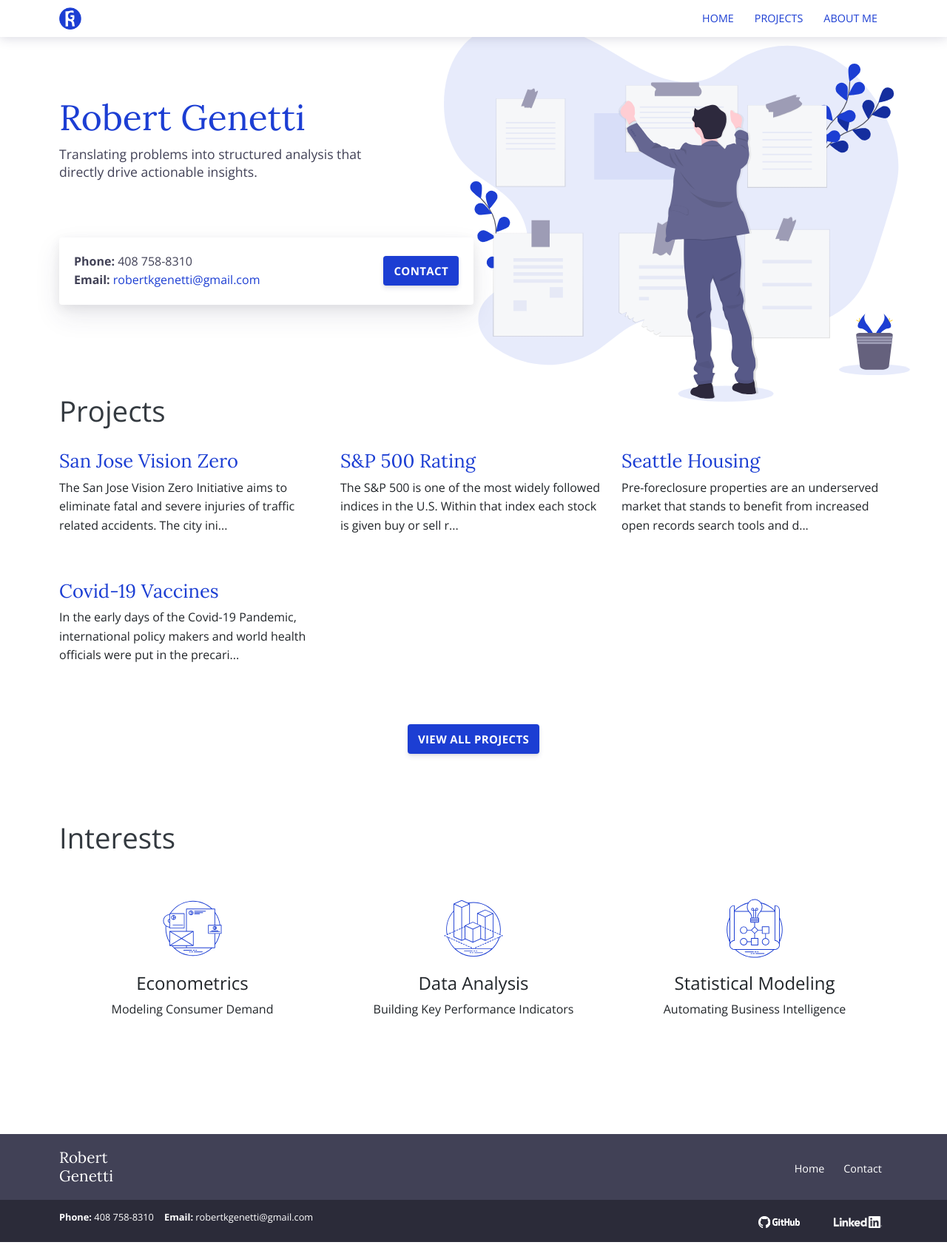
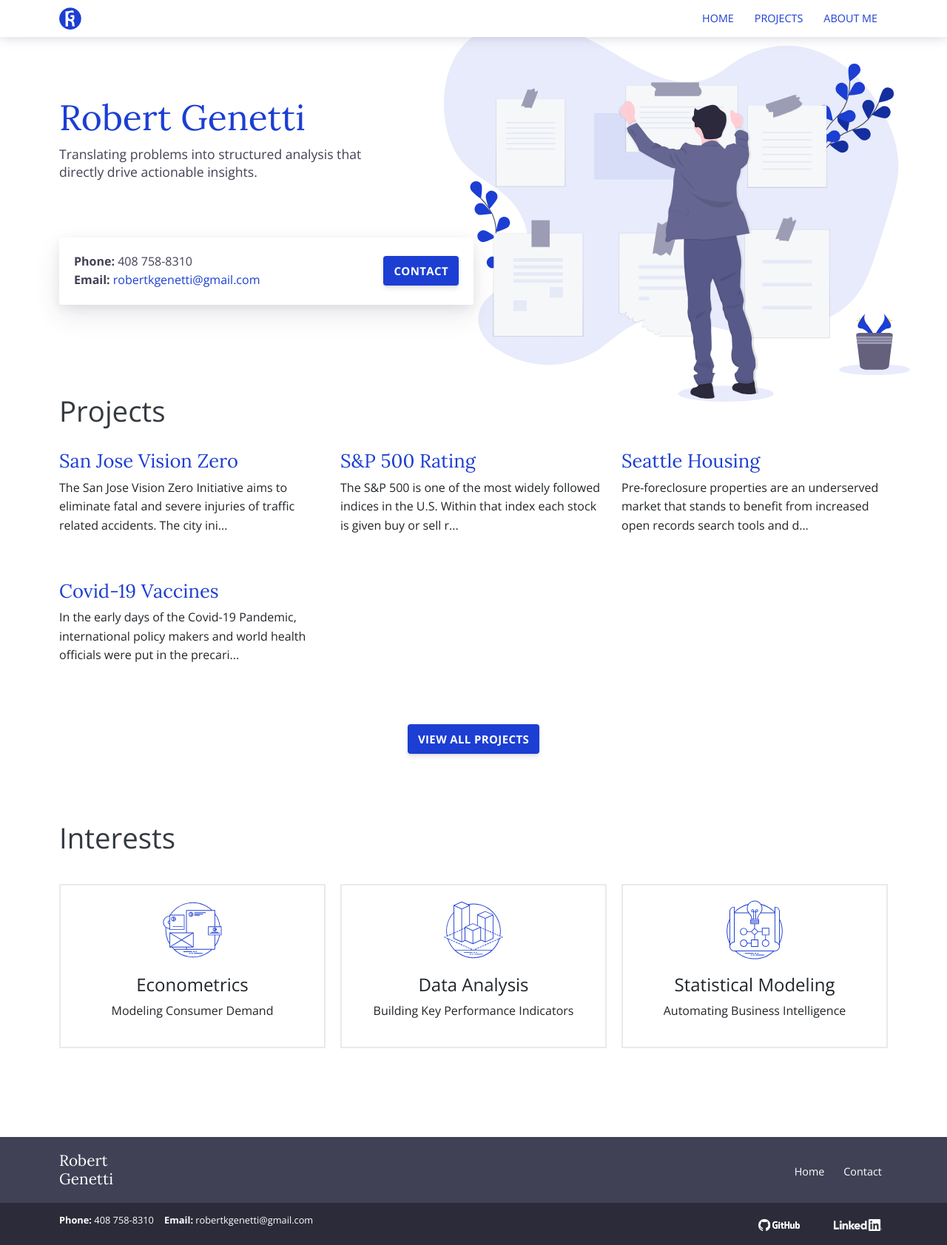
Before and after one commit to robertgenetti/robertgenetti.github.io, a Jekyll site: the page built from index.html, in a window 1280 px wide. Shown: the whole page at 74% size. Built offline with Jekyll 4.4.1, drawn with Linux system fonts in a browser that asks for light colours.

Commit message:
update interest border

```diff
--- a/_sass/components/_feature.scss
+++ b/_sass/components/_feature.scss
@@ -1,6 +1,5 @@
 .feature {
   height: 100%;
-  // border: 2px solid #eaeaea;
   padding: 20px;
   background-color: #ffffff;
   display: flex;
@@ -42,3 +41,48 @@
     }
   }
 }
+
+.interest {
+  height: 100%;
+  border: 2px solid #eaeaea;
+  padding: 20px;
+  background-color: #ffffff;
+  display: flex;
+  align-items: center;
+  flex-direction: column;
+  text-align: center;
+  .interest-image {
+    flex: 0 0 auto;
+    width: 80px;
+    height: 80px;
+    display: flex;
+    margin-bottom: 20px;
+    text-align: center;
+  }
+  img {
+    width: 100%;
+    height: auto;
+  }
+  .interest-title {
+    font-size: 1.5rem;
+    font-weight: 300;
+    line-height: 1.2;
+  }
+  .interest-content {
+    margin-bottom: 15px;
+    margin-top: auto;
+    p {
+      margin: 0;
+      strong {
+        color: $secondary;
+        text-transform: uppercase;
+        font-size: 0.8rem;
+        font-weight: 700;
+      }
+      em {
+        color: $primary;
+        font-style: normal;
+      }
+    }
+  }
+}
--- a/index.html
+++ b/index.html
@@ -59,11 +59,11 @@ bodyClass: page-home
       </div>
       {% for interest in site.data.interests %}
       <div class="col-12 col-md-6 col-lg-4 mb-5">
-        <div class="feature">
-          {% if interest.image %}<div class="feature-image"><img alt="{{ interest.title }} logo"
+        <div class="interest">
+          {% if interest.image %}<div class="interest-image"><img alt="{{ interest.title }} logo"
               src="{{ interest.image }}" /></div> {% endif %}
-          <h2 class="feature-title">{{ interest.title }}</h2>
-          <div class="feature-content">{{ interest.description }}</div>
+          <h2 class="interest-title">{{ interest.title }}</h2>
+          <div class="interest-content">{{ interest.description }}</div>
         </div>
       </div>
       {% endfor %}
```
Also changed, not shown: 3 other files.
